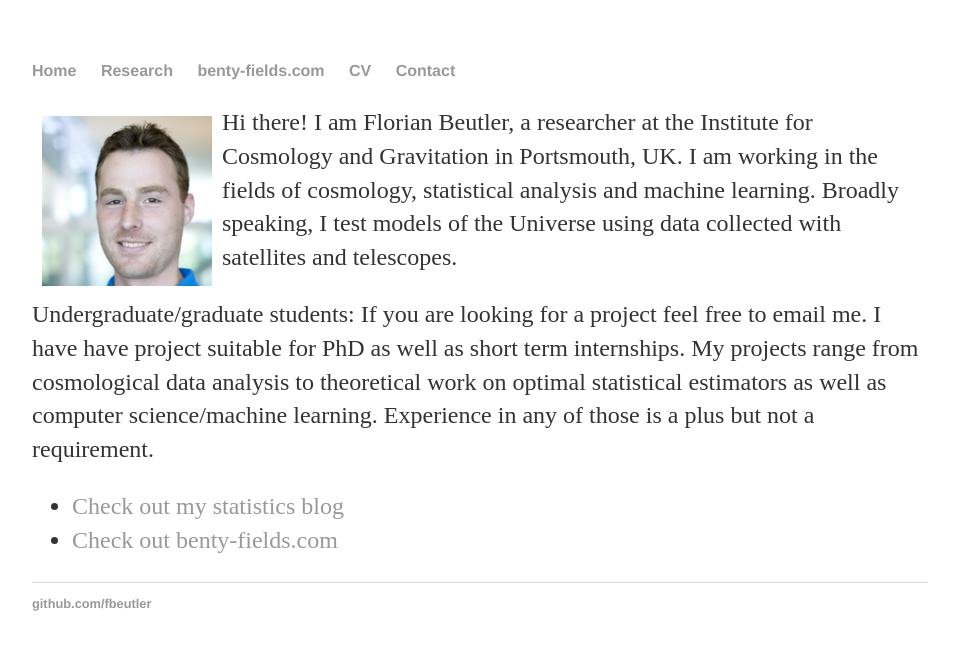
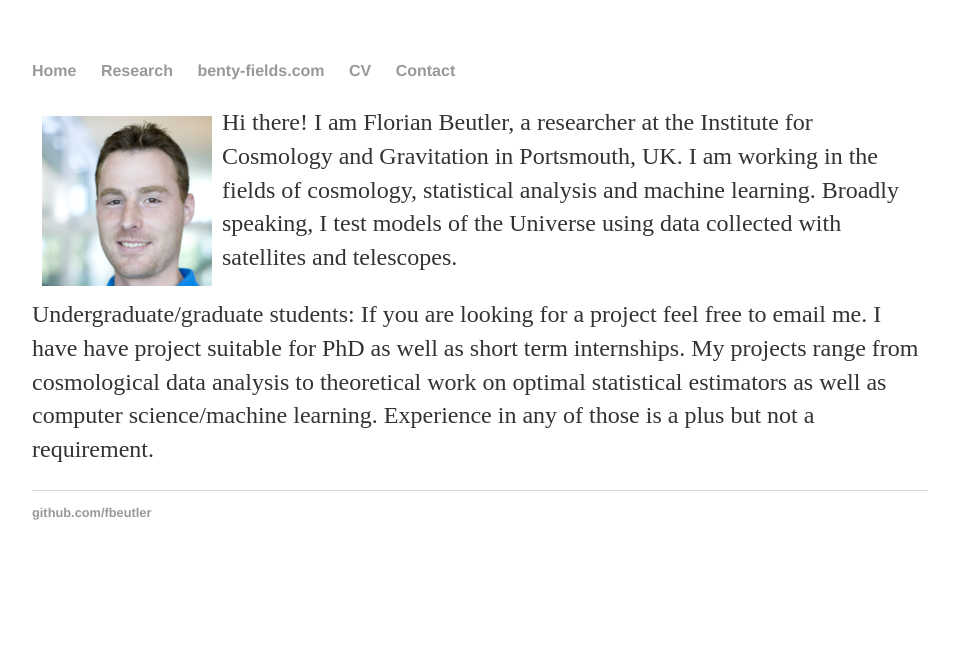
Before and after one commit to fbeutler/fbeutler.github.io, a Jekyll site: the page built from index.html, in a window 1280 px wide. Shown: the top 650 px of the page, without its empty margins (160-1119 px from the left). Built offline with Jekyll 4.4.1, drawn with Linux system fonts in a browser that asks for light colours.

Commit message:
Update index.html

```diff
--- a/index.html
+++ b/index.html
@@ -8,8 +8,3 @@ title: Florian Beutler
 <p>
 Undergraduate/graduate students: If you are looking for a project feel free to email me. I have have project suitable for PhD as well as short term internships. My projects range from cosmological data analysis to theoretical work on optimal statistical estimators as well as computer science/machine learning. Experience in any of those is a plus but not a requirement.
 </p>
-
-<ul>
-  <li><a href="https://mystatisticsblog.blogspot.com/">Check out my statistics blog</a></li>
-  <li><a href="https://www.benty-fields.com">Check out benty-fields.com</a></li>
-</ul>
```
